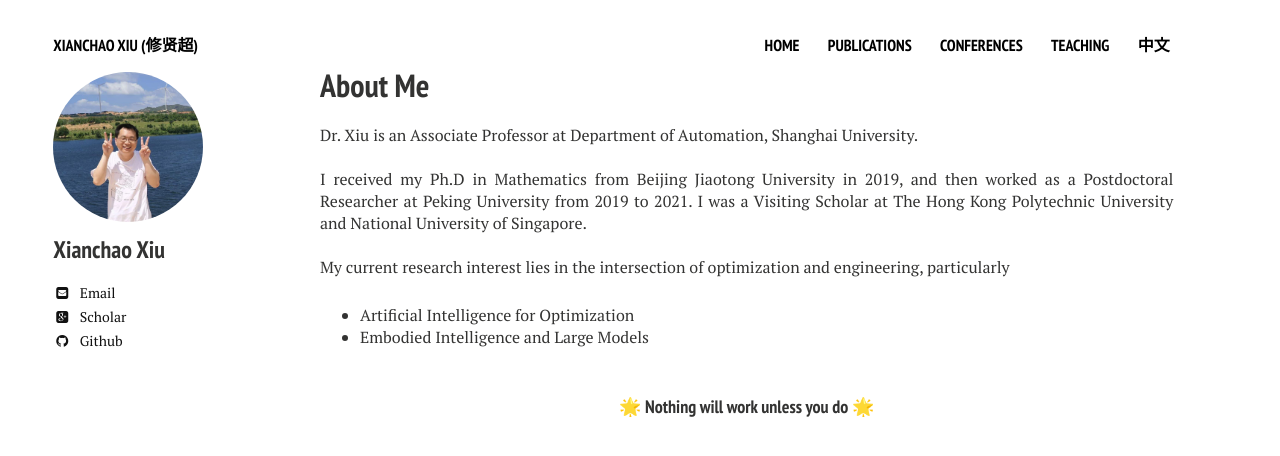
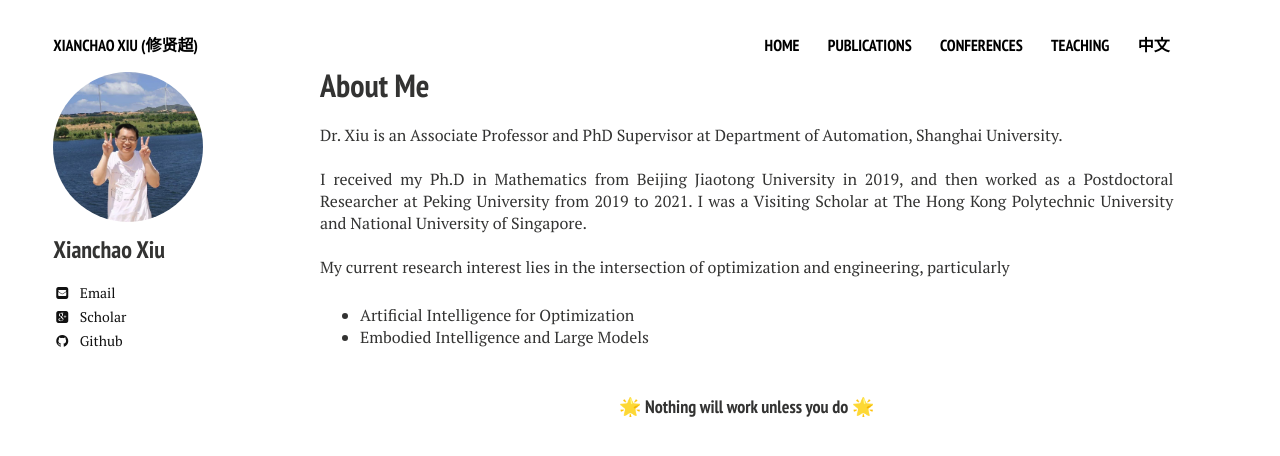
Before and after one commit to xianchaoxiu/xianchaoxiu.github.io, a Jekyll site: the page built from index.md, in a window 1280 px wide. Shown: the top 456 px of the page. Built offline with Jekyll 4.4.1, drawn with Linux system fonts in a browser that asks for light colours; nearby versions of some CDN libraries.

Commit message:
Update home2.html

```diff
--- a/_layouts/home2.html
+++ b/_layouts/home2.html
@@ -26,7 +26,7 @@
 
   <div id="index">
          <h1>About Me</h1>
-         <p> Dr. Xiu is an Associate Professor at Department of Automation, Shanghai University.  <br> <br>
+         <p> Dr. Xiu is an Associate Professor and PhD Supervisor at Department of Automation, Shanghai University.  <br> <br>
 
 
 		I received my Ph.D in Mathematics from Beijing Jiaotong University in 2019, and then worked as a Postdoctoral Researcher at Peking University from 2019 to 2021.
```
